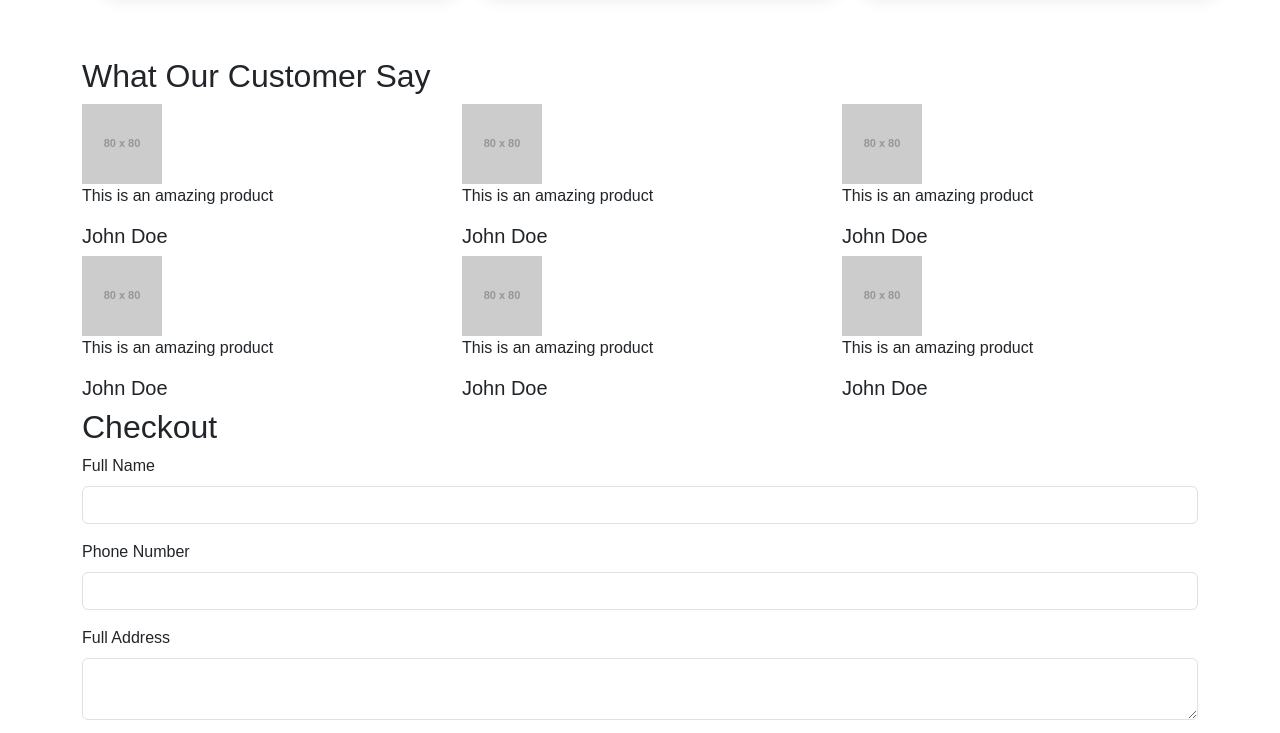
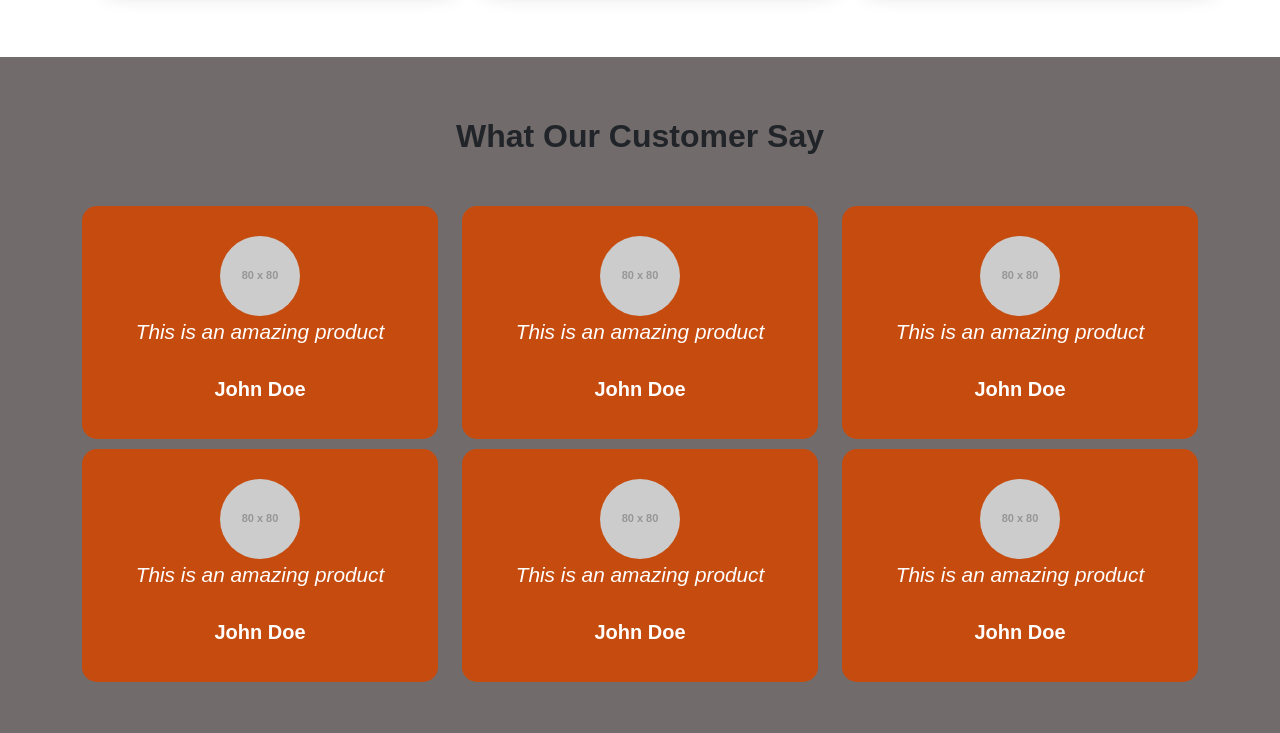
Before and after one commit to Muntasir2762/Batch-17-Class-25, a plain HTML site: page index.html in a window 1280 px wide. Shown: the part 1431-2164 px from the top of the page. Drawn offline with nearby package versions, Linux system fonts and the light colour scheme; placeholder pictures from the web are drawn by us.

Commit message:
Checkout Section is done

```diff
--- a/index.html
+++ b/index.html
@@ -68,47 +68,47 @@
     </section>
 
     <!-- Customer Review -->
-     <section>
+     <section class="testimonial-section">
         <div class="container">
             <h2>What Our Customer Say</h2>
             <div class="row">
                 <div class="col-12 col-sm-4 col-md-4">
-                    <div>
+                    <div class="testimonial-content">
                         <img src="https://placehold.co/80X80">
                         <p>This is an amazing product</p>
                         <h5>John Doe</h5>
                     </div>
                 </div>
                 <div class="col-12 col-sm-4 col-md-4">
-                    <div>
+                    <div class="testimonial-content">
                         <img src="https://placehold.co/80X80">
                         <p>This is an amazing product</p>
                         <h5>John Doe</h5>
                     </div>
                 </div>
                 <div class="col-12 col-sm-4 col-md-4">
-                    <div>
+                    <div class="testimonial-content">
                         <img src="https://placehold.co/80X80">
                         <p>This is an amazing product</p>
                         <h5>John Doe</h5>
                     </div>
                 </div>
                 <div class="col-12 col-sm-4 col-md-4">
-                    <div>
+                    <div class="testimonial-content">
                         <img src="https://placehold.co/80X80">
                         <p>This is an amazing product</p>
                         <h5>John Doe</h5>
                     </div>
                 </div>
                 <div class="col-12 col-sm-4 col-md-4">
-                    <div>
+                    <div class="testimonial-content">
                         <img src="https://placehold.co/80X80">
                         <p>This is an amazing product</p>
                         <h5>John Doe</h5>
                     </div>
                 </div>
                 <div class="col-12 col-sm-4 col-md-4">
-                    <div>
+                    <div class="testimonial-content">
                         <img src="https://placehold.co/80X80">
                         <p>This is an amazing product</p>
                         <h5>John Doe</h5>
@@ -119,23 +119,23 @@
      </section>
 
      <!-- Check Section -->
-      <section>
+      <section class="checkout-section">
         <div class="container">
             <h2>Checkout</h2>
-            <form action="" method="">
+            <form action="" method="" class="checkout-form">
                 <div class="mb-3">
                     <label for="" class="form-label">Full Name</label>
-                    <input type="text" name="" value="" id="" class="form-control" required>
+                    <input type="text" name="" value="" id="" class="form-control custom-input" required>
                 </div>
                 <div class="mb-3">
                     <label for="" class="form-label">Phone Number</label>
-                    <input type="text" name="" value="" id="" class="form-control" required>
+                    <input type="text" name="" value="" id="" class="form-control custom-input" required>
                 </div>
                 <div class="mb-3">
                     <label for="" class="form-label">Full Address</label>
-                    <textarea name="" id="" class="form-control" required></textarea>
+                    <textarea name="" id="" class="form-control custom-input" required></textarea>
                 </div>
-                <button type="submit" class="btn btn-success">Place Order</button>
+                <button type="submit" class="btn-custom">Place Order</button>
             </form>
         </div>
       </section>
--- a/style.css
+++ b/style.css
@@ -81,3 +81,72 @@
 .feature-card p{
     color: white;
 }
+
+.testimonial-section{
+    padding: 60px 0px;
+    background-color: rgb(114, 107, 107);
+    text-align: center;
+}
+
+.testimonial-section h2{
+    margin-bottom: 50px;
+    font-weight: 600;
+    /* color:#F85606; */
+}
+
+.testimonial-content{
+    padding: 30px;
+    background-color: #c64b0e;
+    margin-bottom: 10px;
+    border-radius: 15px;
+    color: white;
+}
+
+.testimonial-content img{
+    width: 80px;
+    height: 80px;
+    border-radius: 50%;
+}
+
+.testimonial-content p{
+    font-size: 1.3rem;
+    font-style: italic;
+}
+
+.testimonial-content h5{
+    margin-top: 30px;
+    font-weight: 600;
+}
+
+.checkout-section{
+    padding: 60px 0px;
+}
+
+.checkout-section h2{
+    text-align: center;
+    font-weight: 600px;
+    margin-bottom: 50px;
+}
+
+.checkout-form{
+    max-width: 600px;
+    margin: auto;
+    padding: 15px;
+    background-color: gray;
+    box-shadow: 27px -4px 11px 0px rgb(82, 72, 72);
+}
+
+.checkout-form .custom-input{
+    margin-bottom: 20px;
+    padding: 15px;
+    border-radius: 10px;
+}
+
+.btn-custom{
+    width: 100%;
+    background-color: #F85606;
+    color: white;
+    border: none;
+    border-radius: 15px;
+    padding: 5px;
+}
```
